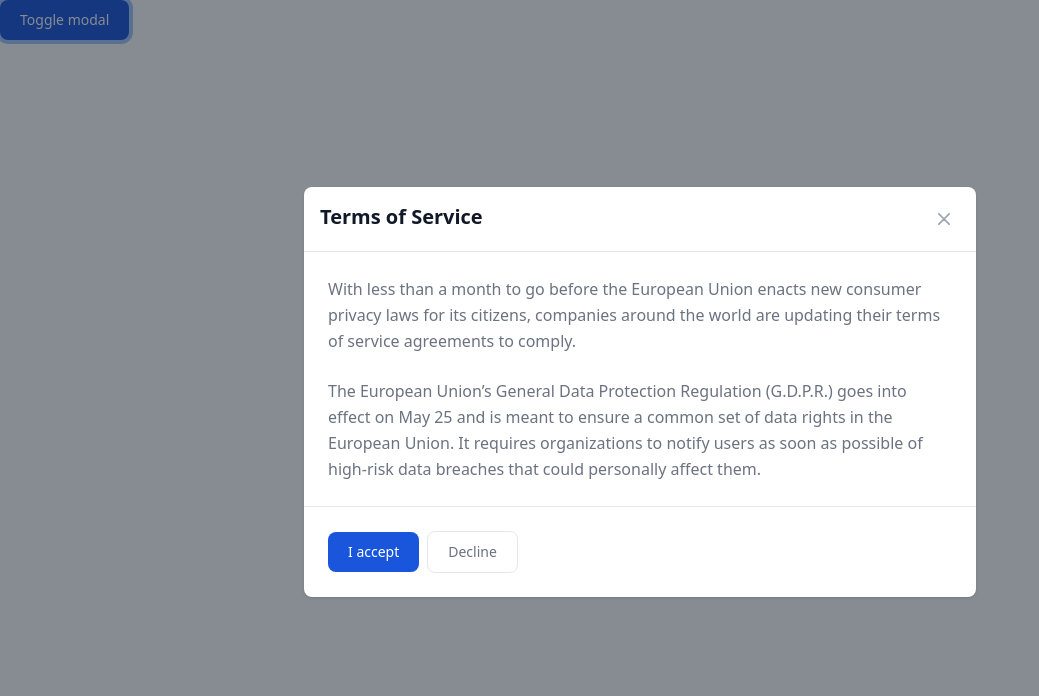
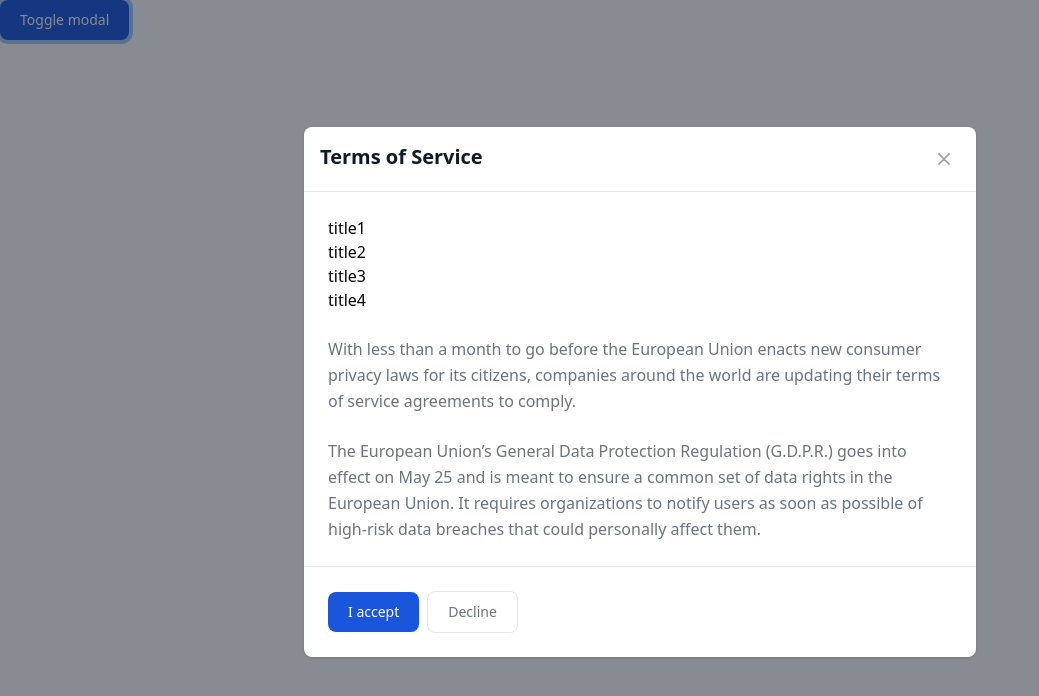
Before and after one commit to byteAr/myPage, an Angular app: page / in a window 1280 px wide. Both pictures are taken after a click on the button "Toggle modal". Shown: the top 696 px of the page, without its empty margins (0-1039 px from the left). Built offline with nearby package versions, Linux system fonts and the light colour scheme.

Commit message:
prueba de componente modal de flowbite con directiva ngFor

```diff
--- a/src/app/app.component.html
+++ b/src/app/app.component.html
@@ -22,6 +22,11 @@
               </div>
               <!-- Modal body -->
               <div class="p-6 space-y-6">
+                <div >
+                  <ul *ngFor="let item of list">
+                    <li>{{item.title}}</li>
+                  </ul>
+                </div>
                   <p class="text-base leading-relaxed text-gray-500 dark:text-gray-400">
                       With less than a month to go before the European Union enacts new consumer privacy laws for its citizens, companies around the world are updating their terms of service agreements to comply.
                   </p>
--- a/src/app/app.component.ts
+++ b/src/app/app.component.ts
@@ -9,7 +9,21 @@ import { initFlowbite } from 'flowbite';
 })
 export class AppComponent implements OnInit {
   title = 'myPage';
-  prueba=true
+  prueba=true;
+  list= [
+    {
+      title: 'title1'
+    },
+    {
+      title: 'title2'
+    },
+    {
+      title: 'title3'
+    },
+    {
+      title: 'title4'
+    }
+  ]
   ngOnInit(): void {
     initFlowbite();
   }
```
